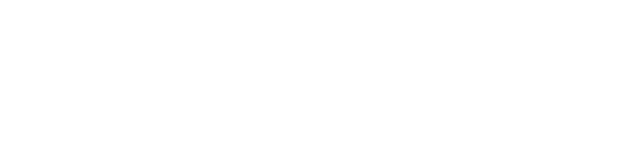
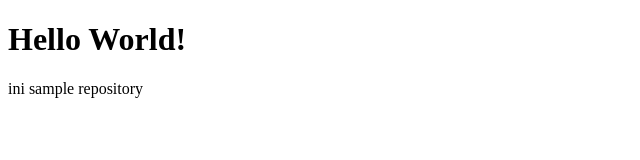
Before and after one commit to febryanoalandyberta/CodingCamp-10Nov25-febryanoalandyberta, a plain HTML site: page index.html in a window 1280 px wide. Shown: the whole page, without its empty margins (0-640 px from the left). Drawn offline with Linux system fonts and the light colour scheme.

Commit message:
update content index.html

```diff
--- a/index.html
+++ b/index.html
@@ -7,5 +7,8 @@
 </head>
 <body>
 
+    <h1>Hello World!</h1>
+    <p>ini sample repository</p>
+
 </body>
 </html>
```
